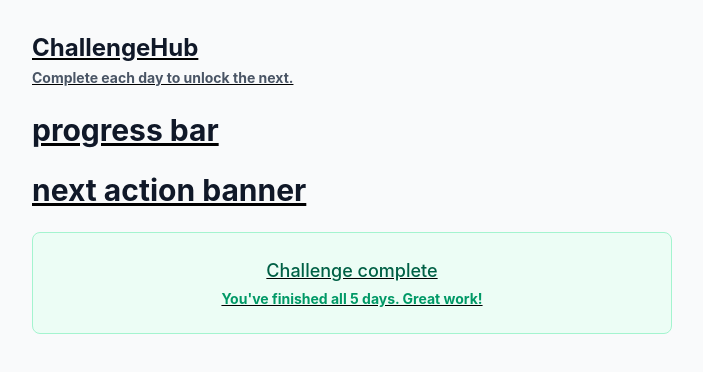
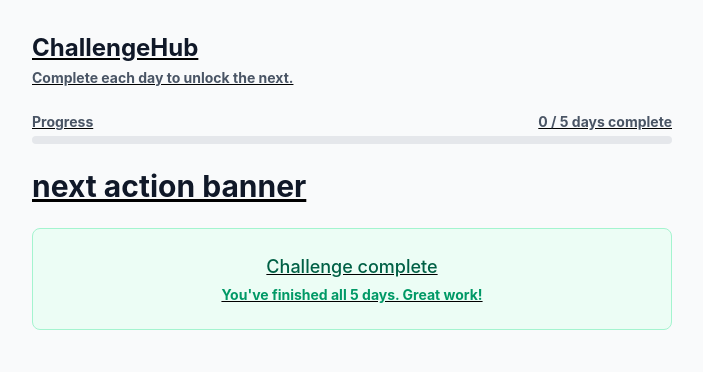
Before and after one commit to Lambertn33/challengeHub, a Vue app: page / in a window 1280 px wide. Shown: the top 372 px of the page, without its empty margins (288-991 px from the left). Built offline with nearby package versions, Linux system fonts and the light colour scheme.

Commit message:
feat: add progress bar

```diff
--- a/src/components/Dashboard.vue
+++ b/src/components/Dashboard.vue
@@ -1,5 +1,8 @@
 <script setup lang="ts">
+import { useChallengeProgress } from '@/composables'
+import ProgressBar from '@/components/ProgressBar.vue'
 
+const { completedDaysCount, totalDays } = useChallengeProgress()
 </script>
 
 <template>
@@ -17,7 +20,7 @@
       </header>
 
       <section class="mb-6">
-        progress bar
+        <ProgressBar :completed-count="completedDaysCount" :total="totalDays" />
       </section>
 
       <section class="mb-6">
--- a/src/components/ProgressBar.vue
+++ b/src/components/ProgressBar.vue
@@ -1,8 +1,21 @@
 <script setup lang="ts">
+  defineProps<{
+    completedCount: number
+    total: number
+  }>()
 </script>
 
 <template>
-  <div>
-    <h1>ProgressBar</h1>
+  <div class="w-full">
+    <div class="flex justify-between text-sm text-gray-600 dark:text-gray-400 mb-1">
+      <span>Progress</span>
+      <span>{{ completedCount }} / {{ total }} days complete</span>
+    </div>
+    <div class="h-2 w-full rounded-full bg-gray-200 dark:bg-gray-700 overflow-hidden">
+      <div
+        class="h-full rounded-full bg-emerald-500 transition-all duration-300"
+        :style="{ width: total ? `${(completedCount / total) * 100}%` : '0%' }"
+      />
+    </div>
   </div>
 </template>
--- /dev/null
+++ b/src/composables/index.ts
@@ -0,0 +1,3 @@
+export * from './useChallengeProgress'
+export * from './useTracking'
+export * from './useExchangeConnection'
```
